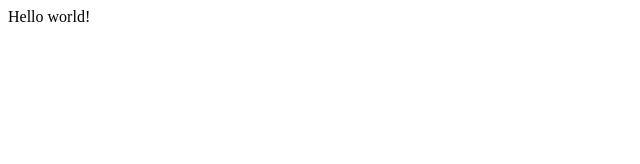
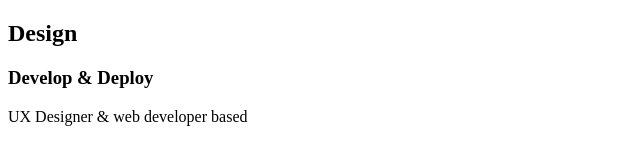
Before and after one commit to rlinsdev/Gatsby, a Gatsby site: page / in a window 1280 px wide. Shown: the whole page, without its empty margins (0-640 px from the left). Built offline with nearby package versions, Linux system fonts and the light colour scheme; Gatsby itself is replaced by a stand-in of ours.

Commit message:
Pages and routes

```diff
--- a/src/pages/index.js
+++ b/src/pages/index.js
@@ -1,5 +1,11 @@
 import React from "react"
 
 export default function Home() {
-  return <div>Hello world!</div>
+  return (
+    <div>
+      <h2>Design</h2>
+      <h3>Develop & Deploy</h3>
+      <p>UX Designer & web developer based</p>
+    </div>
+  )
 }
```
Also changed, not shown: src/pages/404.js (added, +9 -0 lines), src/pages/about.js (added, +14 -0 lines), src/pages/projects/index.js (added, +9 -0 lines).
